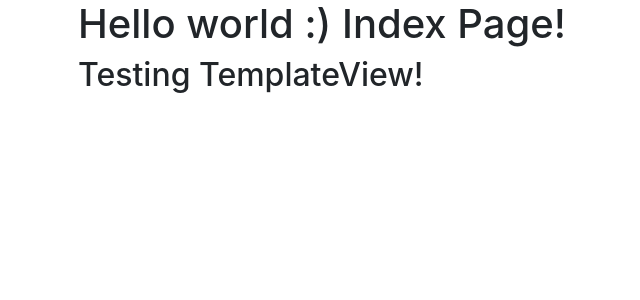
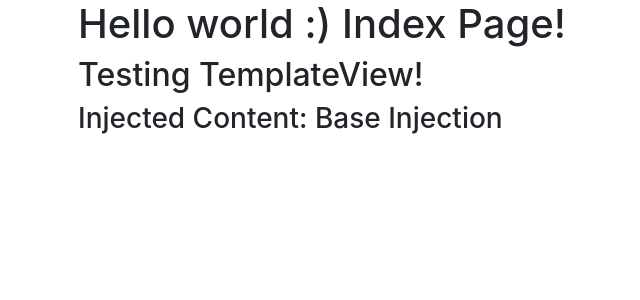
Before and after one commit to rajeswari-namana/DjangoStuff, a Django app: page / in a window 1280 px wide. Shown: the top 300 px of the page, without its empty margins (7-647 px from the left). Run offline with Django 3.2, Linux system fonts and the light colour scheme; some libraries are stand-ins or nearby versions.

Commit message:
injecting context in templateView

```diff
--- a/advcbv/basic_app/views.py
+++ b/advcbv/basic_app/views.py
@@ -5,3 +5,8 @@ from django.views.generic import View,TemplateView
 # Create your views here.
 class IndexView(TemplateView):
     template_name='index.html'
+
+    def get_context_data(self,**kwargs):
+        context=super().get_context_data(**kwargs)
+        context['injectme']='Base Injection'
+        return context
--- a/advcbv/templates/index.html
+++ b/advcbv/templates/index.html
@@ -3,4 +3,5 @@
 
 <h1> Hello world :) Index Page!</h1>
 <h2>Testing TemplateView!</h2>
+<h3>Injected Content: {{ injectme }}</h3>
 {% endblock %}
```
